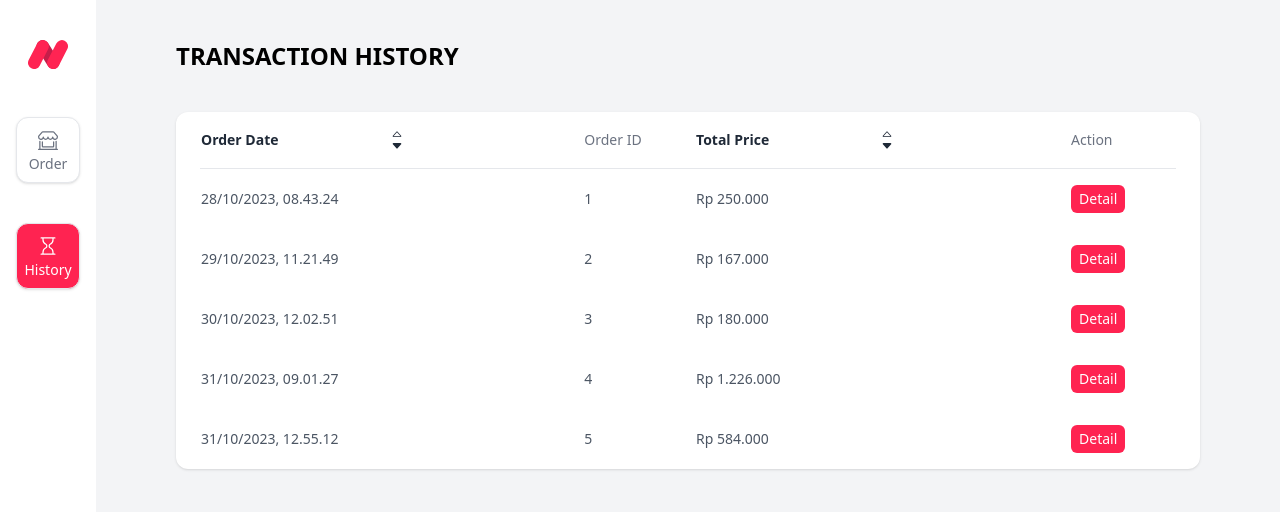
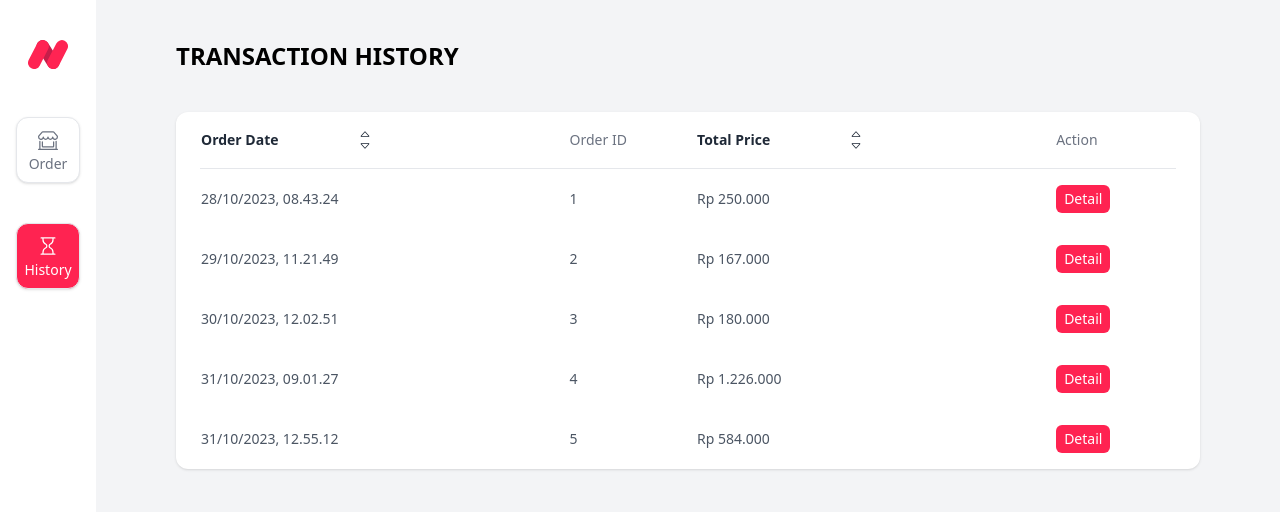
Before and after one commit to ryno-andryano/nusa, a React (Vite) app: page /history in a window 1280 px wide. Shown: the top 512 px of the page. Built offline with nearby package versions, Linux system fonts and the light colour scheme; data requests are answered from the project's data file.

Commit message:
feat: create caret filled and not filled by sort

```diff
--- a/src/pages/History/SortHeader.jsx
+++ b/src/pages/History/SortHeader.jsx
@@ -1,15 +1,10 @@
 import PropTypes from "prop-types";
 
 function SortHeader({ label, sortType, sortDirection, onClick }) {
-  return (
-    <td
-      className="flex cursor-pointer items-center py-4 text-sm font-semibold text-gray-800 hover:text-[#e81e48]"
-      onClick={onClick(sortType)}
-    >
-      <div className="mr-28">{label}</div>
-      {sortDirection === "asc" ? (
-        <div>
-          {/* Caret Up Fill*/}
+  let caretUpIcon, caretDownIcon;
+
+  if (sortDirection === "asc") {
+    caretUpIcon = (
       <svg
         xmlns="http://www.w3.org/2000/svg"
         width="12"
@@ -20,7 +15,9 @@ function SortHeader({ label, sortType, sortDirection, onClick }) {
       >
         <path d="m7.247 4.86-4.796 5.481c-.566.647-.106 1.659.753 1.659h9.592a1 1 0 0 0 .753-1.659l-4.796-5.48a1 1 0 0 0-1.506 0z" />
       </svg>
-          {/* Carret Down Empty */}
+    );
+
+    caretDownIcon = (
       <svg
         xmlns="http://www.w3.org/2000/svg"
         width="12"
@@ -31,10 +28,9 @@ function SortHeader({ label, sortType, sortDirection, onClick }) {
       >
         <path d="M3.204 5h9.592L8 10.481 3.204 5zm-.753.659 4.796 5.48a1 1 0 0 0 1.506 0l4.796-5.48c.566-.647.106-1.659-.753-1.659H3.204a1 1 0 0 0-.753 1.659z" />
       </svg>
-        </div>
-      ) : (
-        <div>
-          {/* Caret Up Empty*/}
+    );
+  } else if (sortDirection === "desc") {
+    caretUpIcon = (
       <svg
         xmlns="http://www.w3.org/2000/svg"
         width="12"
@@ -45,7 +41,9 @@ function SortHeader({ label, sortType, sortDirection, onClick }) {
       >
         <path d="M3.204 11h9.592L8 5.519 3.204 11zm-.753-.659 4.796-5.48a1 1 0 0 1 1.506 0l4.796 5.48c.566.647.106 1.659-.753 1.659H3.204a1 1 0 0 1-.753-1.659z" />
       </svg>
-          {/* Carret Down Fill */}
+    );
+
+    caretDownIcon = (
       <svg
         xmlns="http://www.w3.org/2000/svg"
         width="12"
@@ -56,8 +54,45 @@ function SortHeader({ label, sortType, sortDirection, onClick }) {
       >
         <path d="M7.247 11.14 2.451 5.658C1.885 5.013 2.345 4 3.204 4h9.592a1 1 0 0 1 .753 1.659l-4.796 5.48a1 1 0 0 1-1.506 0z" />
       </svg>
+    );
+  } else {
+    caretUpIcon = (
+      <svg
+        xmlns="http://www.w3.org/2000/svg"
+        width="12"
+        height="12"
+        fill="currentColor"
+        className="bi bi-caret-up"
+        viewBox="0 0 16 16"
+      >
+        <path d="M3.204 11h9.592L8 5.519 3.204 11zm-.753-.659 4.796-5.48a1 1 0 0 1 1.506 0l4.796 5.48c.566.647.106 1.659-.753 1.659H3.204a1 1 0 0 1-.753-1.659z" />
+      </svg>
+    );
+
+    caretDownIcon = (
+      <svg
+        xmlns="http://www.w3.org/2000/svg"
+        width="12"
+        height="12"
+        fill="currentColor"
+        className="bi bi-caret-down"
+        viewBox="0 0 16 16"
+      >
+        <path d="M3.204 5h9.592L8 10.481 3.204 5zm-.753.659 4.796 5.48a1 1 0 0 0 1.506 0l4.796-5.48c.566-.647.106-1.659-.753-1.659H3.204a1 1 0 0 0-.753 1.659z" />
+      </svg>
+    );
+  }
+
+  return (
+    <td
+      className="flex cursor-pointer items-center py-4 text-sm font-semibold text-gray-800 hover:text-[#e81e48]"
+      onClick={onClick(sortType)}
+    >
+      <div className="mr-20">{label}</div>
+      <div className="flex flex-col">
+        <div className="">{caretUpIcon}</div>
+        <div className="">{caretDownIcon}</div>
       </div>
-      )}
     </td>
   );
 }
@@ -65,8 +100,8 @@ function SortHeader({ label, sortType, sortDirection, onClick }) {
 SortHeader.propTypes = {
   label: PropTypes.string,
   sortType: PropTypes.string,
-  sortDirection: PropTypes.object.isRequired,
-  onClick: PropTypes.object.isRequired,
+  sortDirection: PropTypes.string.isRequired,
+  onClick: PropTypes.func.isRequired,
 };
 
 export default SortHeader;
--- a/src/pages/History/index.jsx
+++ b/src/pages/History/index.jsx
@@ -8,16 +8,34 @@ function History() {
   const getHistory = (url) => axios.get(url).then((res) => res.data);
   const { data } = useSWR("http://localhost:3000/transactions", getHistory);
 
-  const [sortDate, setSortDate] = useState(true);
-  const [sortPrice, setSortPrice] = useState(true);
+  const [sortDate, setSortDate] = useState("");
+  const [sortPrice, setSortPrice] = useState("");
 
   const handleSortClick = (sortType) => () => {
+    if (sortType === "date") {
+      switch (sortDate) {
+        case "asc":
+          setSortDate("desc");
+          break;
+        case "desc":
+          setSortDate("");
+          break;
+        default:
+          setSortDate("asc");
+      }
+    } else if (sortType === "price") {
+      switch (sortPrice) {
+        case "asc":
+          setSortPrice("desc");
+          break;
+        case "desc":
+          setSortPrice("");
+          break;
+        default:
+          setSortPrice("asc");
+      }
+    }
     sortTransactions(sortType);
-    if (sortType === "date") {
-      setSortDate(!sortDate);
-    } else {
-      setSortPrice(!sortPrice);
-    }
   };
 
   const sortTransactions = (sortType) => {
@@ -25,13 +43,14 @@ function History() {
       if (sortType === "price") {
         const lowPrice = parseFloat(a.totalPrice) - parseFloat(b.totalPrice);
         const highPrice = parseFloat(b.totalPrice) - parseFloat(a.totalPrice);
+
         return sortPrice ? lowPrice : highPrice;
       } else if (sortType === "date") {
-        // Sort Transactions by Date
         const dateA = new Date(a.time);
         const dateB = new Date(b.time);
         const latestDate = dateA - dateB;
         const oldestDate = dateB - dateA;
+
         return sortDate ? latestDate : oldestDate;
       }
     });
@@ -48,7 +67,7 @@ function History() {
               <SortHeader
                 label="Order Date"
                 sortType="date"
-                sortDirection={sortDate ? "desc" : "asc"}
+                sortDirection={sortDate}
                 onClick={handleSortClick}
               />
 
@@ -59,7 +78,7 @@ function History() {
               <SortHeader
                 label="Total Price"
                 sortType="price"
-                sortDirection={sortPrice ? "desc" : "asc"}
+                sortDirection={sortPrice}
                 onClick={handleSortClick}
               />
 
```
Lines whose indentation alone changed are shown as unchanged.
